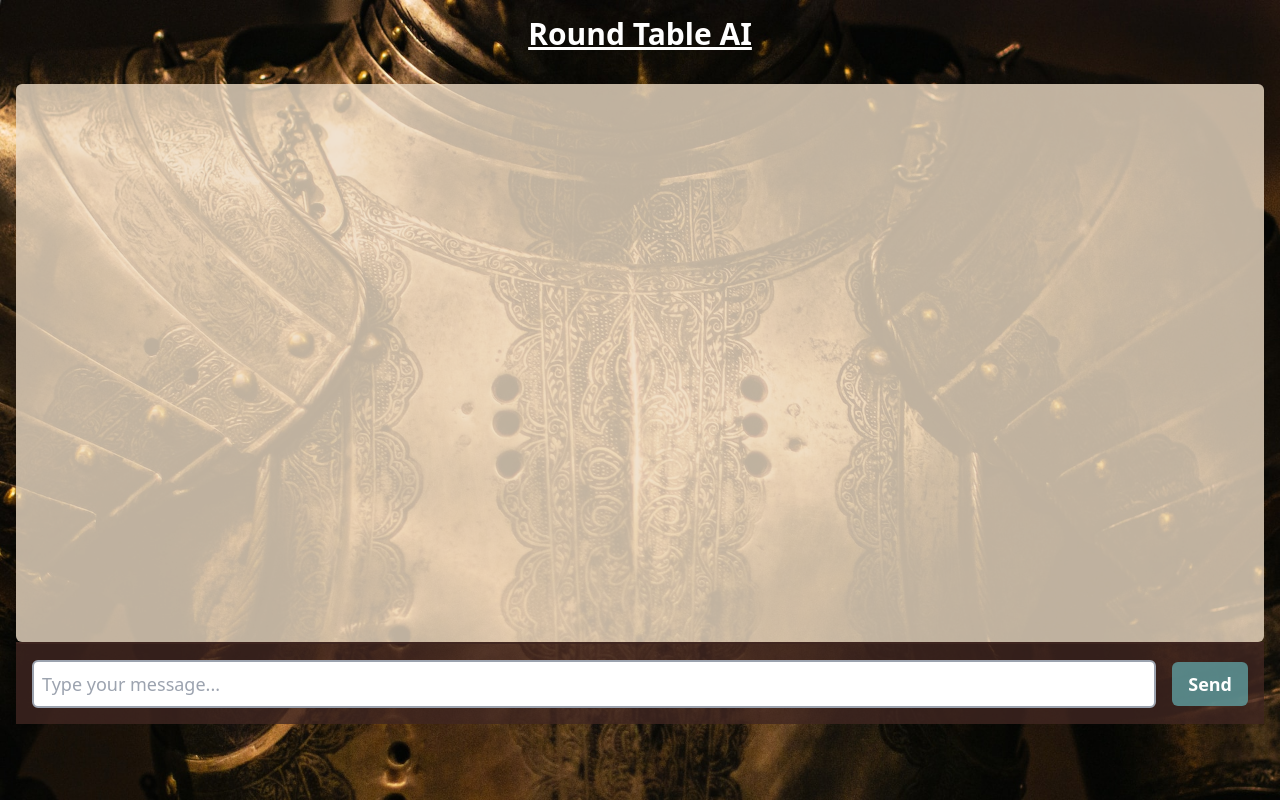
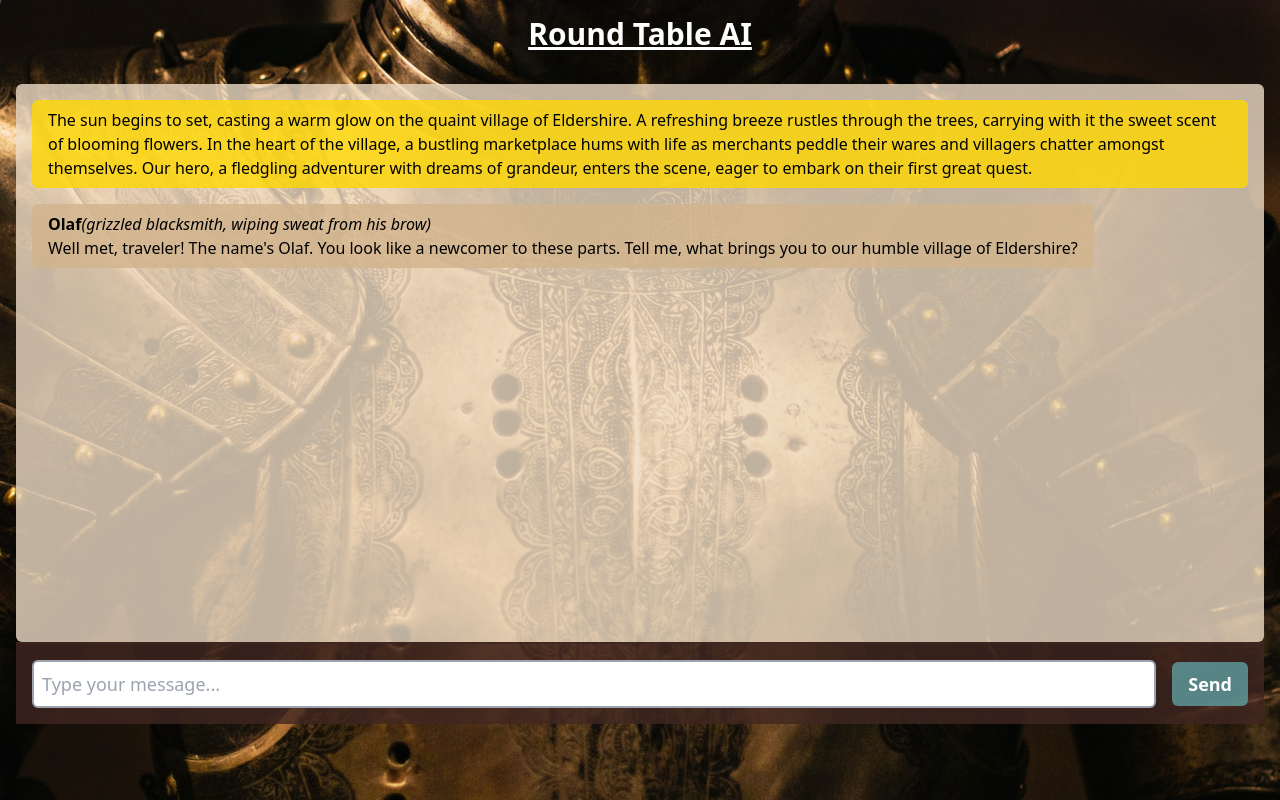
Before and after one commit to MarhicJeromeGIT/RoundTableAI, a Next.js app: page / in a window 1280 px wide. Built offline with nearby package versions, Linux system fonts and the light colour scheme.

Commit message:
styling messages

```diff
--- a/src/components/Chatbot.tsx
+++ b/src/components/Chatbot.tsx
@@ -3,11 +3,26 @@ import React, { useState } from 'react';
 interface Message {
   id: number;
   text: string;
-  sender: 'user' | 'bot';
+  type: 'user' | 'bot' | 'narrator';
+  name?: string;
+  description?: string;
 }
 
 const Chatbot: React.FC = () => {
-  const [messages, setMessages] = useState<Message[]>([]);
+  const narratorText = `The sun begins to set, casting a warm glow on the quaint village of Eldershire.
+  A refreshing breeze rustles through the trees, carrying with it the sweet scent of blooming flowers.
+  In the heart of the village, a bustling marketplace hums with life as merchants peddle their wares and villagers chatter amongst themselves.
+  Our hero, a fledgling adventurer with dreams of grandeur, enters the scene, eager to embark on their first great quest.`;
+
+  const npcText = `Well met, traveler! The name's Olaf. You look like a newcomer to these parts.
+  Tell me, what brings you to our humble village of Eldershire?`
+
+  const initialMessages: Message[] = [
+    { id: 1, type: 'narrator', text: narratorText },
+    { id: 2, type: 'bot', text: npcText, name: 'Olaf', description: 'grizzled blacksmith, wiping sweat from his brow' },
+  ];
+
+  const [messages, setMessages] = useState<Message[]>(initialMessages);
   const [input, setInput] = useState('');
 
   const handleSendMessage = () => {
@@ -15,7 +30,7 @@ const Chatbot: React.FC = () => {
 
     setMessages((prevMessages) => [
       ...prevMessages,
-      { id: Date.now(), text: input, sender: 'user' },
+      { id: Date.now(), text: input, type: 'user' },
     ]);
     setInput('');
 
@@ -33,35 +48,67 @@ const Chatbot: React.FC = () => {
         setMessages((prevMessages) => {
           const lastMessage = prevMessages[prevMessages.length - 1];
 
-          if (lastMessage.sender === 'bot') {
+          if (lastMessage.type === 'bot') {
             const updatedBotMessage = {
               ...lastMessage,
               text: currentResponse,
             };
             return [...prevMessages.slice(0, -1), updatedBotMessage];
           } else {
-            return [...prevMessages, { id: Date.now(), text: currentResponse, sender: 'bot' }];
+            return [...prevMessages, { id: Date.now(), text: currentResponse, type: 'bot' }];
           }
         });
       }, 500 * index); // Adjust the delay as needed
     });
   };
 
+  const getMessageClass = (type: 'user' | 'bot' | 'narrator') => {
+    let bgColor;
+
+    switch (type) {
+      case 'user':
+        bgColor = 'bg-[rgba(95,158,160,0.8)] self-end';
+        break;
+      case 'bot':
+        bgColor = 'bg-[rgba(210,180,140,0.8)] self-start';
+        break;
+      case 'narrator':
+        bgColor = 'bg-[rgba(255,215,0,0.8)] self-center'; // Choose a different background color for the narrator
+        break;
+      default:
+        bgColor = '';
+    }
+
+    return `p-2 pl-4 pr-4 flex-none text-black break-words rounded-md overflow-x-scroll ${bgColor}`;
+  };
+
+  function renderBotInfo(message: Message) {
+    if (message.type === 'bot') {
+      return (
+        <>
+        {message.name && <strong>{message.name}</strong>}
+        {message.description && (
+          <span className="italic">({message.description})</span>
+        )}
+        </>
+      );
+    }
+    return null;
+  }
+
+  function renderMessage(message: Message) {
+    return (
+      <div key={message.id} className={getMessageClass(message.type)}>
+        <div>{renderBotInfo(message)}</div>
+        <div>{message.text}</div>
+      </div>
+    );
+  }
+
   return (
     <div className="flex flex-col h-5/6 bottom-0">
         <div className="flex flex-col h-full overflow-y-scroll p-4 space-y-4 bg-opacity-80 bg-[rgba(238,221,198,0.8)] rounded-md">
-          {messages.map((message) => (
-            <div
-              key={message.id}
-              className={`p-2 pl-4 pr-4 flex-none text-black break-words rounded-md overflow-x-scroll ${
-                message.sender === 'user'
-                  ? 'bg-[rgba(95,158,160,0.8)] self-end'
-                  : 'bg-[rgba(210,180,140,0.8)] self-start'
-              }`}
-            >
-              {message.text}
-            </div>
-          ))}
+          {messages.map(renderMessage)}
         </div>
         <div className="flex items-center p-4 space-x-4 bg-opacity-60 bg-[rgba(64,38,33,0.8)] border-t-2 border-[rgba(64,38,33,0.8)]">
           <input
```
